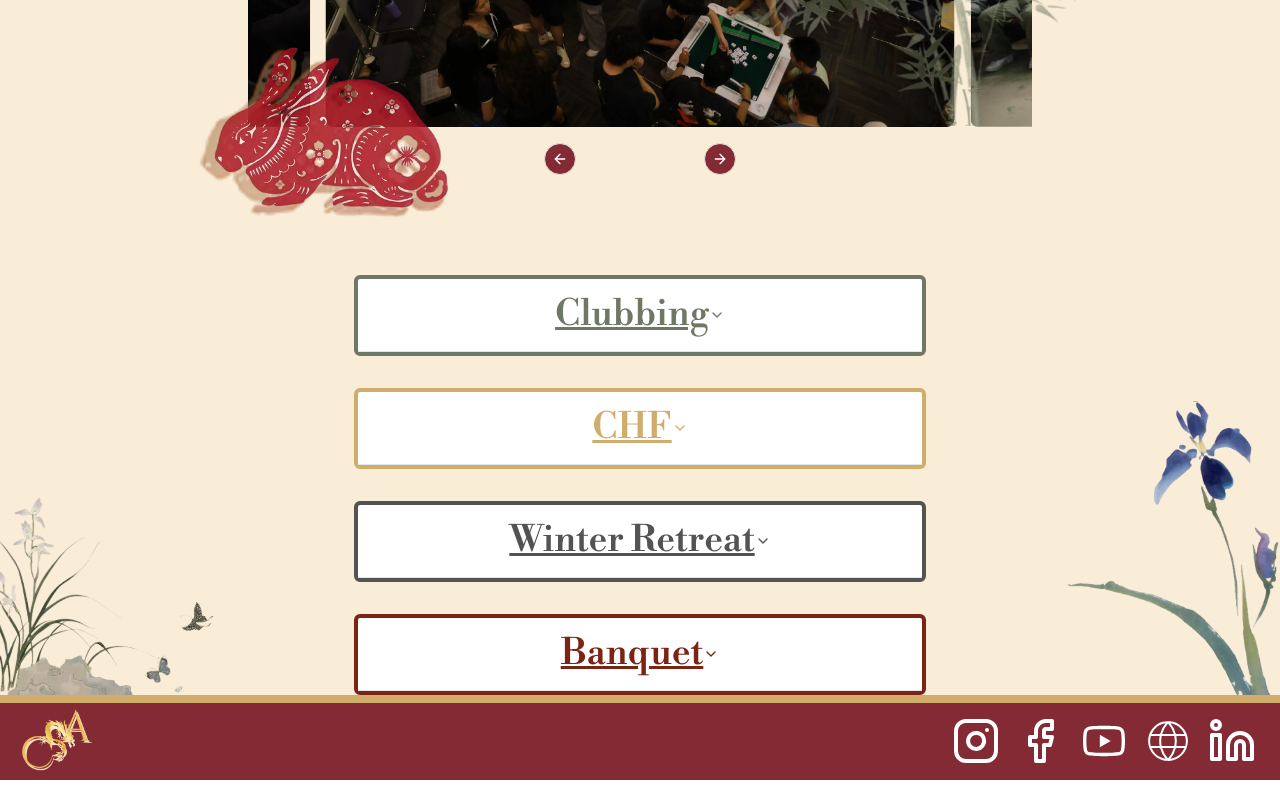
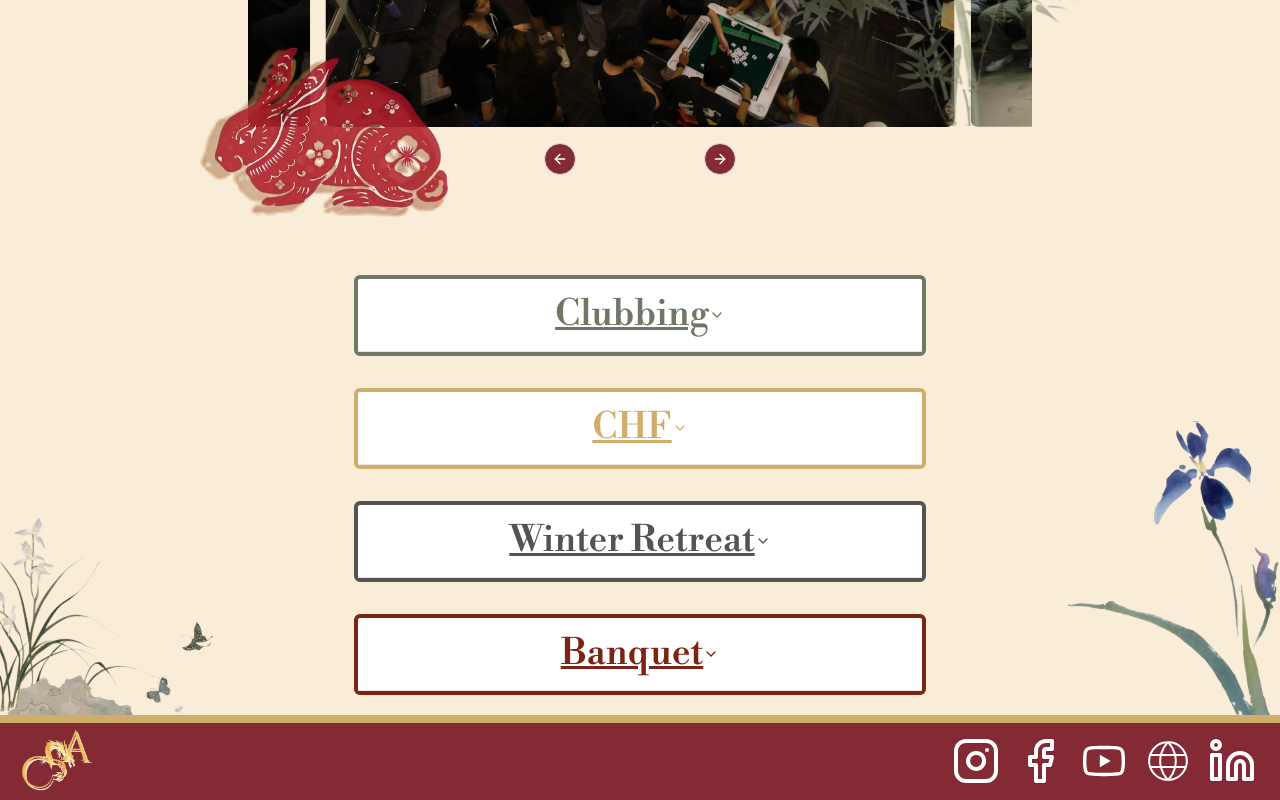
Before and after one commit to acm-ucr/csa-website, a Next.js app: page /gallery in a window 1280 px wide. Shown: the part 627-1427 px from the top of the page. Built offline with nearby package versions, Linux system fonts and the light colour scheme.

Commit message:
change p value

```diff
--- a/src/components/gallery/Gallery.tsx
+++ b/src/components/gallery/Gallery.tsx
@@ -8,7 +8,7 @@ import {
 
 const Events = () => {
   return (
-    <div className="flex flex-col items-center gap-y-8 pt-5">
+    <div className="flex flex-col items-center gap-y-8 py-5">
       {events.map((event, index) => (
         <Accordion
           type="single"
```
